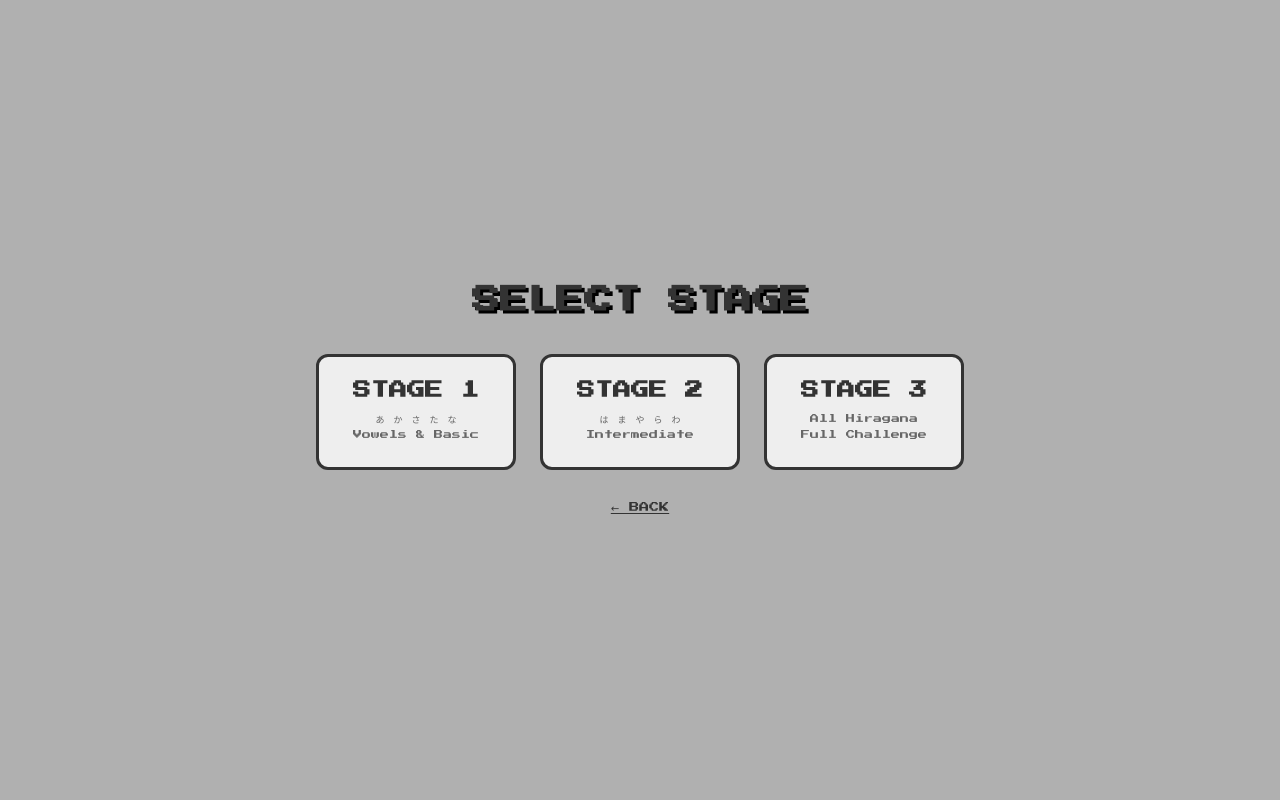
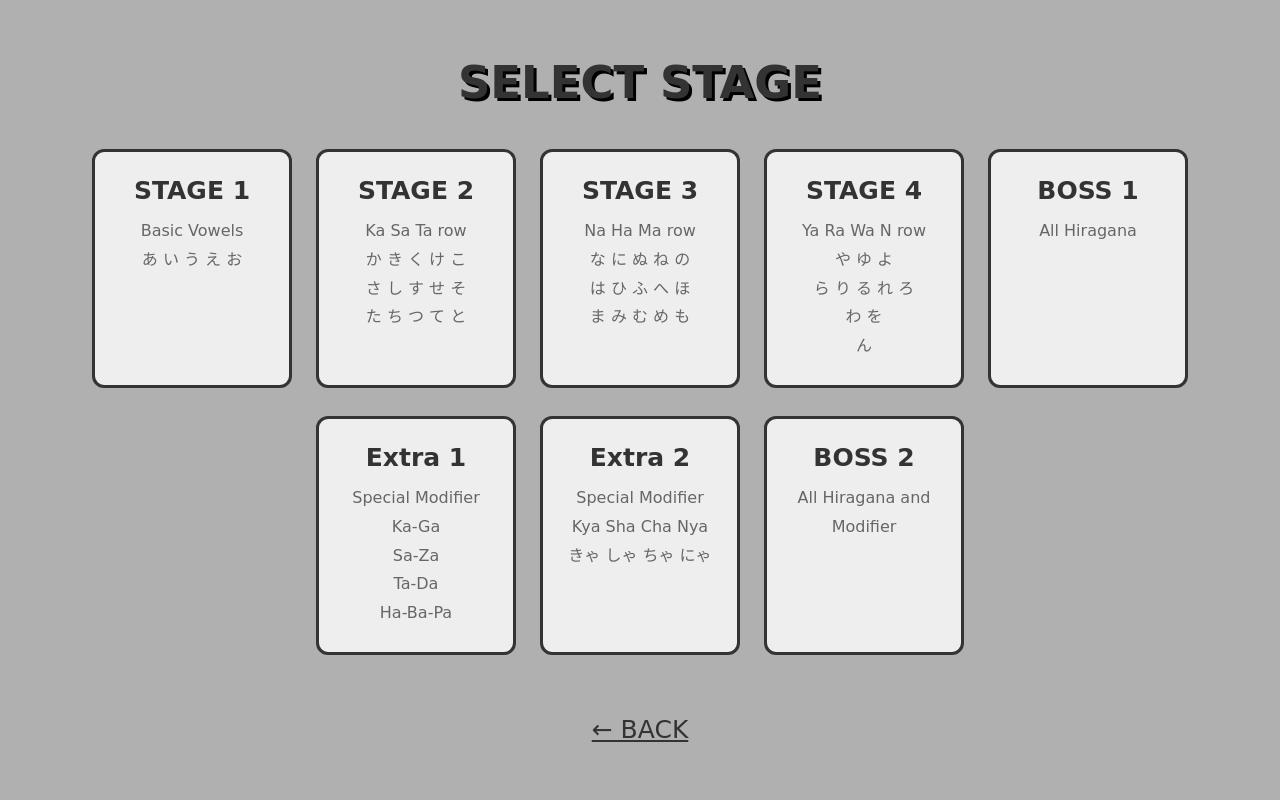
Before and after one commit to klaoooooo/Hiragana_fight, a Django app: page /levels/ in a window 1280 px wide. Run offline with Django 5.2, Linux system fonts and the light colour scheme; a user stored in the database is signed in.

Commit message:
Version 1.1 so peak

```diff
--- a/game/templates/level_select.html
+++ b/game/templates/level_select.html
@@ -3,16 +3,17 @@
 <head>
     <title>Select Level</title>
     <link href="https://fonts.googleapis.com/css2?family=Press+Start+2P&display=swap" rel="stylesheet">
+    <link href="https://fonts.googleapis.com/css2?family=Noto+Serif+JP:wght@200..900&display=swap" rel="stylesheet">
     <style>
         * { margin: 0; padding: 0; box-sizing: border-box; }
-        body { font-family: 'Press Start 2P', cursive; background: #b0b0b0; min-height: 100vh; display: flex; flex-direction: column; align-items: center; justify-content: center; }
-        h1 { font-size: 28px; color: #333; margin-bottom: 40px; text-shadow: 3px 3px 0 #000; }
-        .levels { display: flex; gap: 24px; flex-wrap: wrap; justify-content: center; }
+        body { font-family: 'Noto Serif JP', cursive; background: #b0b0b0; min-height: 100vh; display: flex; flex-direction: column; align-items: center; justify-content: center; }
+        h1 { font-size: 45px; color: #333; margin-bottom: 40px; text-shadow: 3px 3px 0 #000; }
+        .levels { display: flex; gap: 24px; flex-wrap: wrap; justify-content: center; margin-bottom: 28px;}
         .level-card { background: #eee; border: 3px solid #333; border-radius: 12px; padding: 24px; width: 200px; text-align: center; cursor: pointer; text-decoration: none; color: #333; }
         .level-card:hover { background: #ddd; transform: scale(1.05); }
-        .level-card h2 { font-size: 18px; margin-bottom: 12px; }
-        .level-card p { font-size: 9px; color: #666; line-height: 1.8; }
-        .back { margin-top: 32px; font-size: 10px; }
+        .level-card h2 { font-size: 25px; margin-bottom: 12px; }
+        .level-card p { font-size: 16px; color: #666; line-height: 1.8; }
+        .back { margin-top: 32px; font-size: 25px; }
         .back a { color: #333; }
     </style>
 </head>
@@ -21,15 +22,54 @@
     <div class="levels">
         <a class="level-card" href="{% url 'game' level=1 %}">
             <h2>STAGE 1</h2>
-            <p>あ か さ た な<br>Vowels & Basic</p>
+            <p>Basic Vowels</p>
+            <p>あ い う え お</p>
         </a>
         <a class="level-card" href="{% url 'game' level=2 %}">
             <h2>STAGE 2</h2>
-            <p>は ま や ら わ<br>Intermediate</p>
+            <p>Ka Sa Ta row</p>
+            <p>か き く け こ</p>
+            <p>さ し す せ そ</p>
+            <p>た ち つ て と</p>
         </a>
         <a class="level-card" href="{% url 'game' level=3 %}">
             <h2>STAGE 3</h2>
-            <p>All Hiragana<br>Full Challenge</p>
+            <p>Na Ha Ma row</p>
+            <p>な に ぬ ね の</p>
+            <p>は ひ ふ へ ほ</p>
+            <p>ま み む め も</p>
+        </a>
+        <a class="level-card" href="{% url 'game' level=4 %}">
+            <h2>STAGE 4</h2>
+            <p>Ya Ra Wa N row</p>
+            <p>や ゆ よ</p>
+            <p>ら り る れ ろ</p>
+            <p>わ を</p>
+            <p>ん</p>
+        </a>
+        <a class="level-card" href="{% url 'game' level=10 %}">
+            <h2>BOSS 1</h2>
+            <p>All Hiragana</p>
+        </a>
+    </div>
+    <div class="levels">
+        <a class="level-card" href="{% url 'game' level=5 %}">
+            <h2>Extra 1</h2>
+            <p>Special Modifier</p>
+            <p>Ka-Ga</p>
+            <p>Sa-Za</p>
+            <p>Ta-Da</p>
+            <p>Ha-Ba-Pa</p>
+        </a>
+        <a class="level-card" href="{% url 'game' level=6 %}">
+            <h2>Extra 2</h2>
+            <p>Special Modifier</p>
+            <p>Kya Sha Cha Nya</p>
+            <p>きゃ しゃ ちゃ にゃ</p>
+        </a>
+        <a class="level-card" href="{% url 'game' level=11 %}">
+            <h2>BOSS 2</h2>
+            <p>All Hiragana and Modifier</p>
         </a>
     </div>
     <div class="back"><a href="{% url 'home' %}">← BACK</a></div>
```
Also changed, not shown: game/templates/game.html (+120 -20 lines), db.sqlite3.
